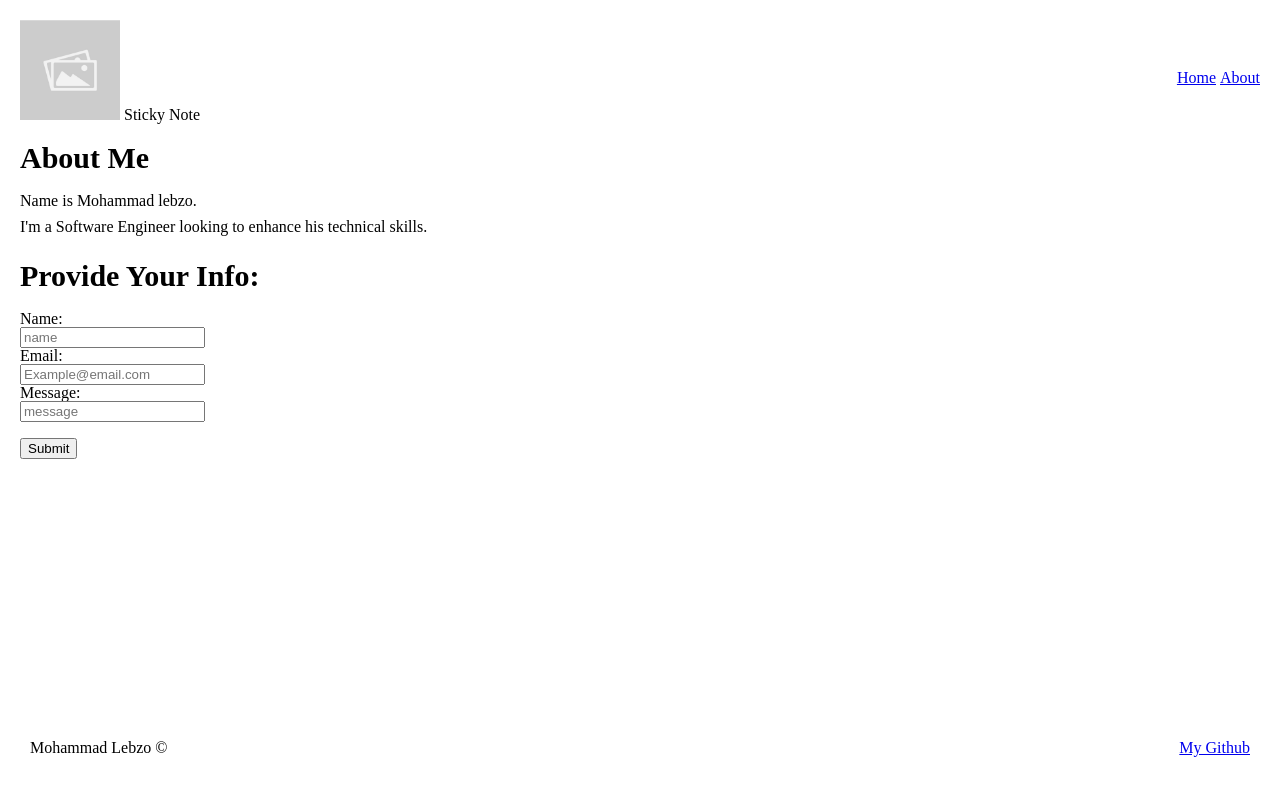
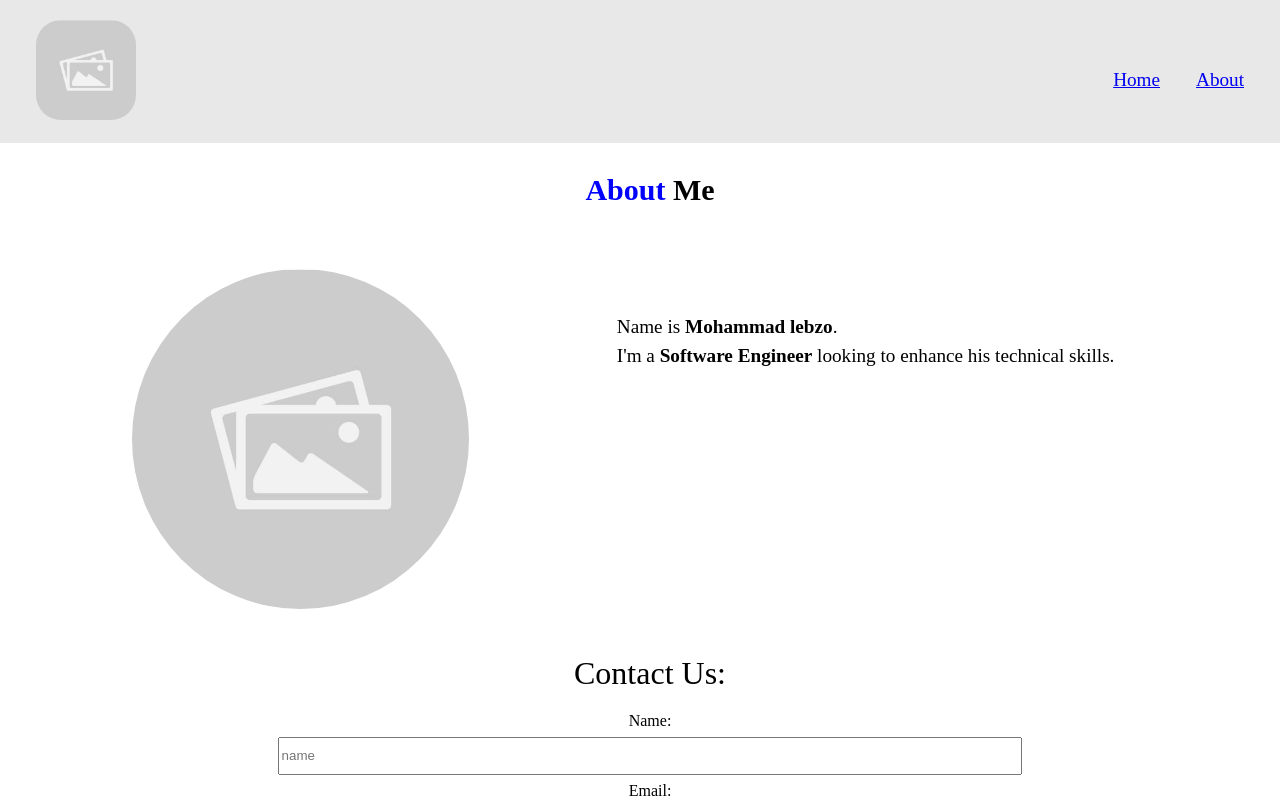
Before and after one commit to mohammadlebzo/todo-project, a plain HTML site: page about.html in a window 1280 px wide. Shown: the top 802 px of the page. Drawn offline with Linux system fonts and the light colour scheme.

Commit message:
Finished task 4

```diff
--- a/about.html
+++ b/about.html
@@ -12,7 +12,7 @@
 <body>
     <header>
         <ul>
-            <li id="logo-text"><img src="./assets/logo.jpg" alt="logo" height="100px" width="100px"> Sticky Note</li>
+            <li id="logo-text"><img src="./assets/logo.jpg" alt="logo" height="100px" width="100px"></li>
             <div id="links">
                 <li><a href="index.html">Home</a></li>
                 <li><a href="about.html">About</a></li>
@@ -21,19 +21,26 @@
     </header>
     <main>
         <div id="about-main-container">
-            <h2>About Me</h2>
-            <p>Name is <b>Mohammad lebzo.<b></p>
-            <p>I'm a Software Engineer looking to enhance his technical skills.</p>
+            <h2><span>About</span> Me</h2>
+            <div class="about-container">
+                <div class="img-container">
+                    <img src="./assets/logo.jpg" alt="logo">
+                </div>
+                <div class="info-container">
+                    <p>Name is <span>Mohammad lebzo</span>.</p>
+                    <p>I'm a <span>Software Engineer</span> looking to enhance his technical skills.</p>
+                </div>
+            </div>
             <br>
-            <h2>Provide Your Info:</h2>
+            <h3>Contact Us:</h3>
             <form action="">
                 <label for="fname">Name:</label><br>
-                <input type="text" id="name" name="name" placeholder="name"><br>
+                <input type="text" id="name" class="input-feild" name="name" placeholder="name"><br>
                 <label for="lname">Email:</label><br>
-                <input type="text" id="email" name="email" placeholder="Example@email.com"><br>
+                <input type="text" id="email" class="input-feild" name="email" placeholder="Example@email.com"><br>
                 <label for="lname">Message:</label><br>
-                <input type="text" id="message" name="message" placeholder="message"><br><br>
-                <input type="submit" value="Submit">
+                <input type="text" id="message" class="input-feild" name="message" placeholder="message"><br><br>
+                <input type="submit" class="btn" value="Submit">
               </form>
         </div>
     </main>
--- a/css/about.css
+++ b/css/about.css
@@ -1,11 +1,56 @@
 h2{
     font-size: 30px;
     font-weight: bold;
-    padding-bottom: 20px;
+    padding: 2rem;
+    text-align: center;
+}
+h3{
+    font-size: 2rem;
+    text-align: center;
 }
 p{
     padding-bottom: 10px;
+    font-size: 1.2rem;
+}
+form{
+    text-align: center;
+    padding: 1rem;
+    padding-bottom: 5rem;
+}
+form > *{
+    line-height: 2rem;
 }
 #about-main-container{
     padding-left: 20px;
 }
+#about-main-container span{
+    font-weight: bold;
+}
+#about-main-container h2 span{
+    color: blue;
+}
+.about-container{
+    display: flex;
+}
+.about-container > div{
+    margin: 2rem;
+}
+.img-container{
+    width: 40%;
+    padding-left: 5rem;
+}
+.info-container{
+width: 60%;
+padding-top: 3rem;
+}
+.img-container img{
+    height: 100%;
+    width: 80%;
+    border-radius: 50%;
+}
+.input-feild{
+    width: 60%;
+}
+.btn{
+    width: 30%;
+}
--- a/css/index.css
+++ b/css/index.css
@@ -1,12 +1,21 @@
+:root{
+  --main-color: #dddddda8;
+  --span-color: blue;
+  --pending-color: rgb(156, 156, 0);
+  --process-color: rgb(0, 133, 0);
+}
 body{
-
+  position: relative;
+  min-height: 100vh;
 }
 table {
   font-family: arial, sans-serif;
   border-collapse: collapse;
   width: 100%;
 }
-
+th{
+  font-weight: bold;
+}
 td, th {
   border: 1px solid #dddddd;
   text-align: left;
@@ -19,18 +28,28 @@ tr:nth-child(even) {
 header{
   padding: 20px;
   position: relative;
+  background-color: var(--main-color);
 }
 header ul{
   list-style: none;
 }
 header li{
   display: inline;
+  font-size: 1.2rem;
+  padding: 1rem;
+}
+header img{
+  border-radius: 25%;
 }
 footer{
-  position:absolute;
+  position: absolute;
   bottom:0;
   width:100%;
-  height:60px;
+  height:3rem;
+  background-color: var(--main-color);
+}
+footer ul{
+  padding-top: 20px;
 }
 footer li{
   display: inline;
@@ -47,9 +66,25 @@ footer li{
   padding-top: 50px;
 }
 #table-container{
-  padding-left: 20px;
-  padding-right: 20px;
+  padding-left: 4rem;
+  padding-right: 4rem;
 }
 #logo-text{
   text-align: center;
 }
+#table-container h3{
+  font-size: 2rem;
+  text-align: center;
+  padding: 2rem;
+}
+#table-container h3 span{
+  color: var(--span-color);
+}
+.pending{
+  color: var(--pending-color);
+  font-weight: 700;
+}
+.process{
+  color: var(--process-color);
+  font-weight: 700;
+}
```
Also changed, not shown: index.html (+5 -4 lines).
